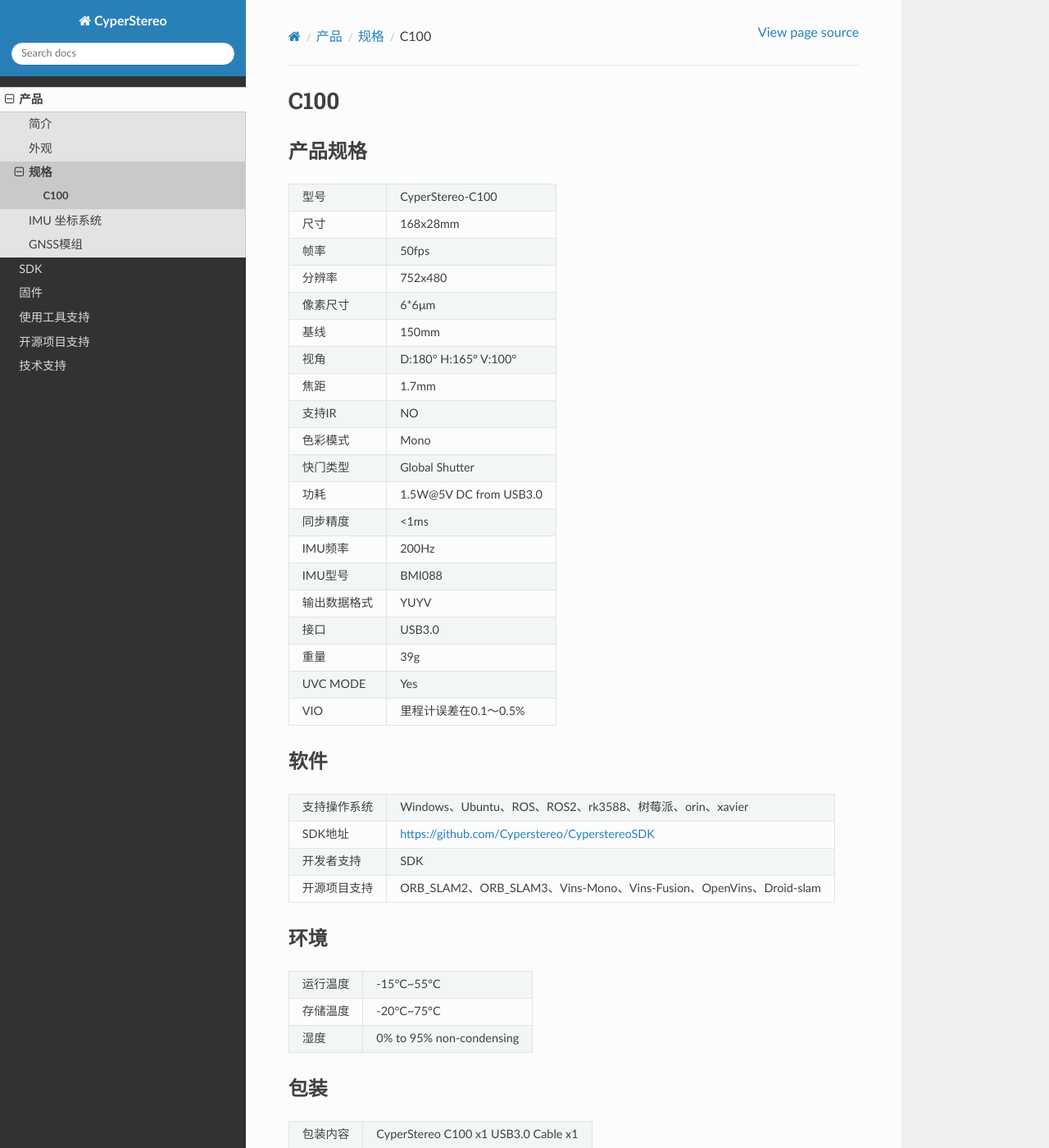
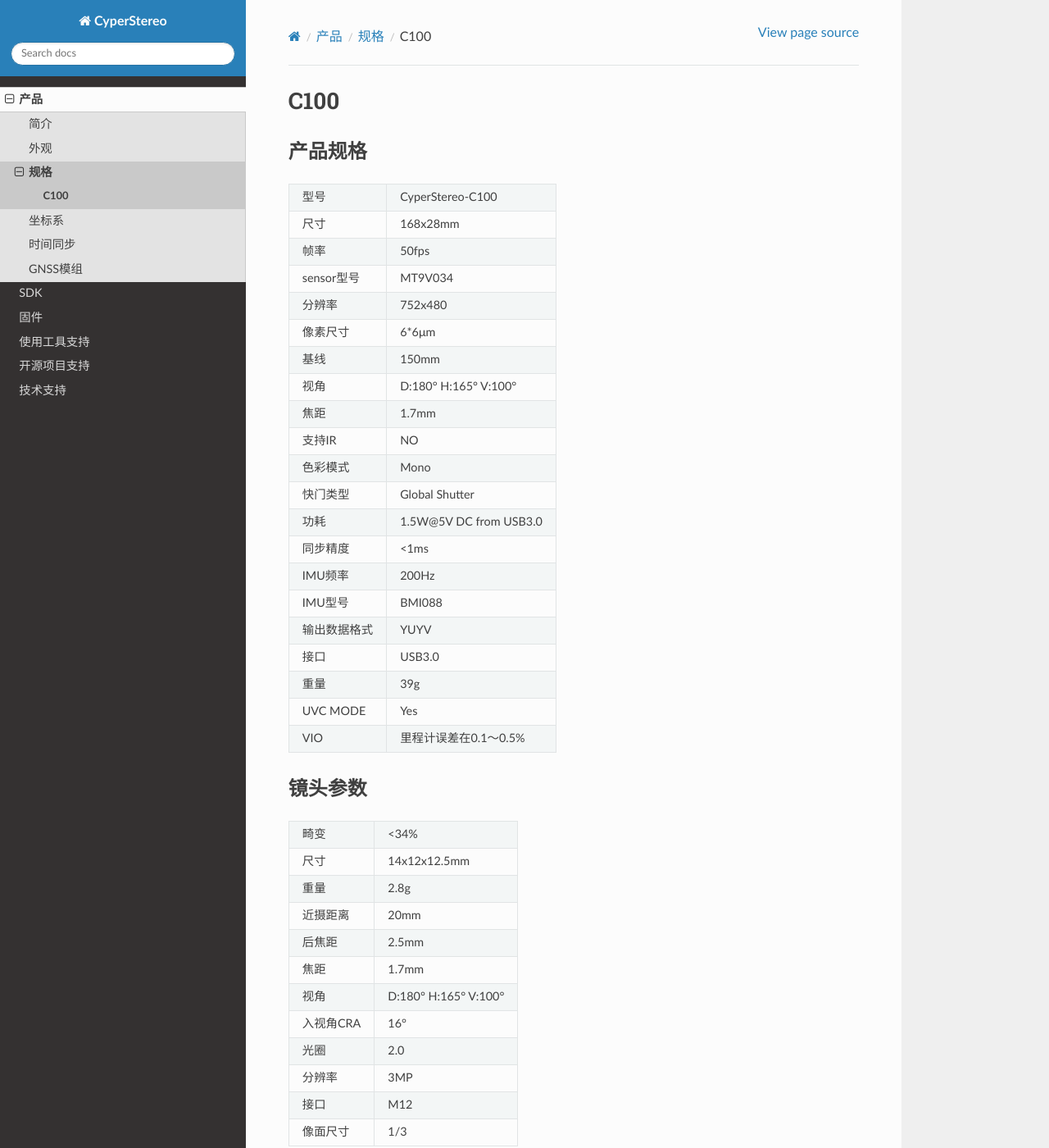
Before and after one commit to Cyperstereo/Cyperstereo-SDK-Docs-zh_CN, a Sphinx documentation site: the page built from docs/src/product/spec_c100.rst, in a window 1280 px wide and 1400 px high. Shown: the whole window at 82% size. Built offline with Sphinx 7.4.7 and the Read the Docs theme 3.1.0, drawn with Linux system fonts in a browser that asks for light colours; some of the changed text lies outside the part shown.

Commit message:
add param

```diff
--- a/docs/src/product/contents.rst
+++ b/docs/src/product/contents.rst
@@ -8,4 +8,5 @@
    product_surface
    product_spec
    imu_coord
+   time_sync
    gnss
--- a/docs/src/product/imu_coord.rst
+++ b/docs/src/product/imu_coord.rst
@@ -1,6 +1,6 @@
 .. _product_imu_coord:
 
-IMU 坐标系统
+坐标系
 ==================
 
 .. toctree::
--- a/docs/src/product/imu_coord_c100.rst
+++ b/docs/src/product/imu_coord_c100.rst
@@ -3,9 +3,9 @@
 C100
 ==========================
 
-IMU 坐标系
+坐标系统
 --------------
 
-IMU 坐标系统为右手系，坐标轴方向如下：
+IMU和相机的坐标系统为右手系，坐标轴方向如下：
 
 .. image:: ../../images/product/c100_imu_coord.png
--- a/docs/src/product/spec_c100.rst
+++ b/docs/src/product/spec_c100.rst
@@ -6,13 +6,14 @@
 产品规格
 --------------
 
-
 ================  ==================================================
   型号              CyperStereo-C100
 ----------------  --------------------------------------------------
   尺寸              168x28mm
 ----------------  --------------------------------------------------
   帧率              50fps
+----------------  --------------------------------------------------
+  sensor型号        MT9V034
 ----------------  --------------------------------------------------
   分辨率            752x480
 ----------------  --------------------------------------------------
@@ -50,10 +51,38 @@
 ================  ==================================================
 
 
+镜头参数
+--------------
+
+================  ==================================================
+  畸变              <34%
+----------------  --------------------------------------------------
+  尺寸              14x12x12.5mm
+----------------  --------------------------------------------------
+  重量              2.8g
+----------------  --------------------------------------------------
+  近摄距离           20mm
+----------------  --------------------------------------------------
+  后焦距            2.5mm
+----------------  --------------------------------------------------
+  焦距              1.7mm
+----------------  --------------------------------------------------
+  视角              D:180° H:165° V:100°
+----------------  --------------------------------------------------
+  入视角CRA         16°
+----------------  --------------------------------------------------
+  光圈              2.0
+----------------  --------------------------------------------------
+  分辨率            3MP
+----------------  --------------------------------------------------
+  接口              M12
+----------------  --------------------------------------------------
+  像面尺寸           1/3
+================  ==================================================
+
 
 软件
 --------
-
 
 ================  ===============================================================================================
   支持操作系统       Windows、Ubuntu、ROS、ROS2、rk3588、树莓派、orin、xavier
@@ -70,11 +99,10 @@
 环境
 --------
 
-
 ================  ===========================
-  运行温度           -15°C~55°C
+  运行温度           -20°C~70°C
 ----------------  ---------------------------
-  存储温度           -20°C~75°C
+  存储温度           -20°C~70°C
 ----------------  ---------------------------
   湿度              0% to 95% non-condensing
 ================  ===========================
```
Also changed, not shown: other parts of docs/src/product/spec_c100.rst (+6 -0 lines), docs/src/product/time_sync.rst (added, +14 -0 lines), docs/images/product/c100_lens.png (added), docs/images/product/c100_power.jpg (added), docs/images/product/c100_time_sync.jpeg (added), docs/images/product/c100_time_sync2.png (added).
